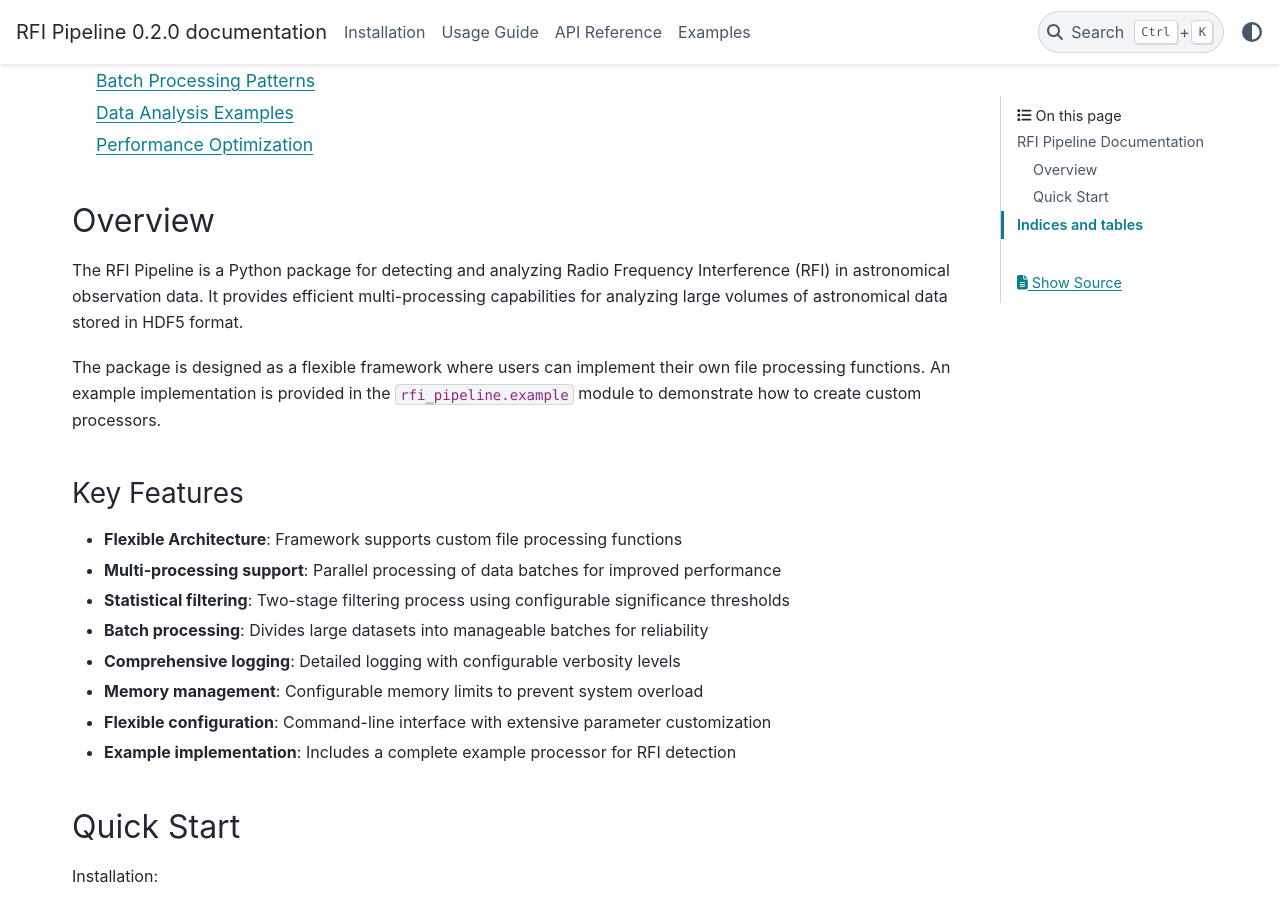
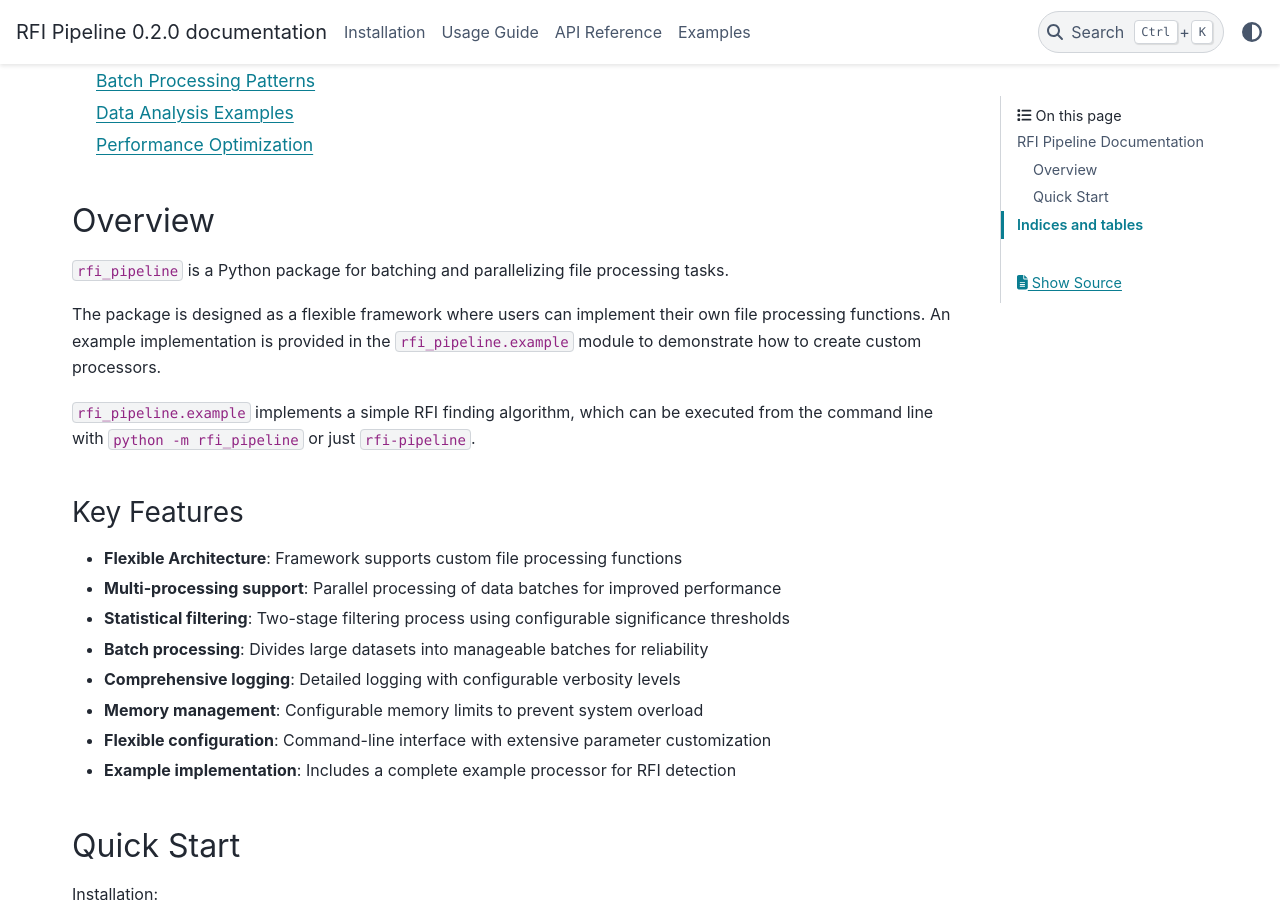
Before and after one commit to andres-luengo/bart, a Sphinx documentation site: the page built from docs/index.rst, in a window 1280 px wide and 900 px high, scrolled down 740 px. Built offline with Sphinx 7.4.7 and the PyData theme 0.15.4, drawn with Linux system fonts in a browser that asks for light colours.

Commit message:
Rewrite index overview

```diff
--- a/docs/index.rst
+++ b/docs/index.rst
@@ -13,9 +13,11 @@ RFI Pipeline Documentation
 Overview
 --------
 
-The RFI Pipeline is a Python package for detecting and analyzing Radio Frequency Interference (RFI) in astronomical observation data. It provides efficient multi-processing capabilities for analyzing large volumes of astronomical data stored in HDF5 format.
+``rfi_pipeline`` is a Python package for batching and parallelizing file processing tasks.
 
 The package is designed as a flexible framework where users can implement their own file processing functions. An example implementation is provided in the ``rfi_pipeline.example`` module to demonstrate how to create custom processors.
+
+``rfi_pipeline.example`` implements a simple RFI finding algorithm, which can be executed from the command line with ``python -m rfi_pipeline`` or just ``rfi-pipeline``.
 
 Key Features
 ~~~~~~~~~~~~
```
